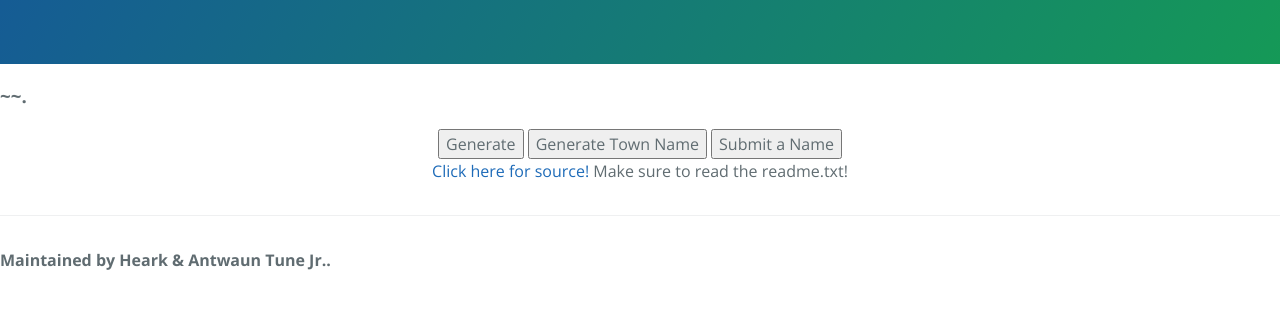
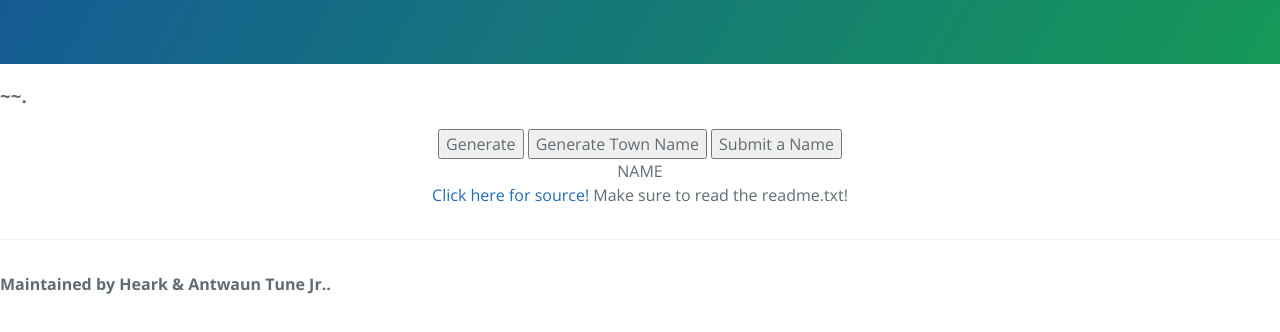
Before and after one commit to HearkOld/name_generator, a plain HTML site: page index.html in a window 1280 px wide. Shown: the part 176-508 px from the top of the page. Drawn offline with nearby package versions, Linux system fonts and the light colour scheme.

Commit message:
Update index.html

```diff
--- a/index.html
+++ b/index.html
@@ -37,6 +37,7 @@
 <center><button onclick="generate()">Generate</button>
 <button onclick="generateTown()">Generate Town Name</button>
 <button onclick="submit()">Submit a Name</button></center>
+<center><div id="log">NAME</div></center>
         	<center><a href="https://github.com/Heark/name_generator/archive/master.zip">Click here for source!</a> Make sure to read the readme.txt!</center>
 
       <footer class="site-footer">
```
